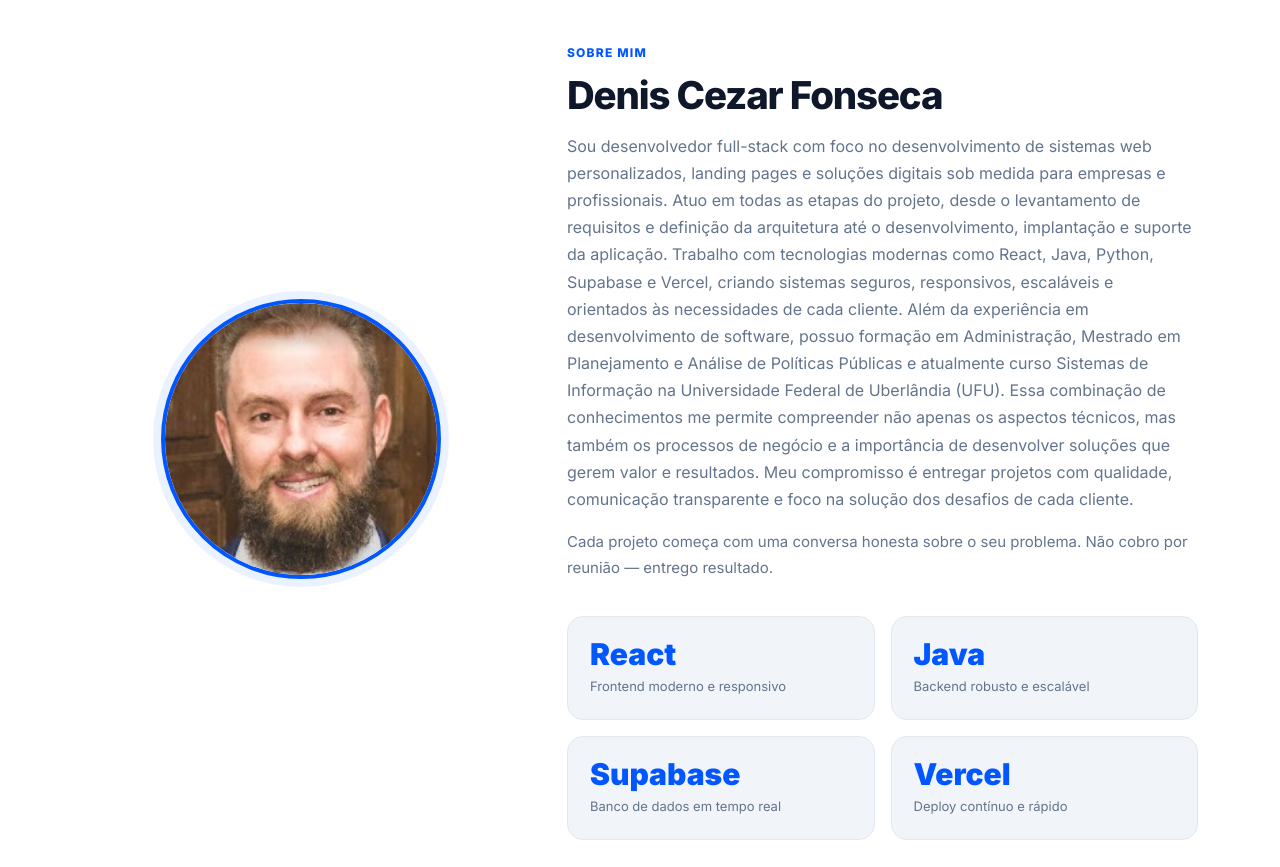
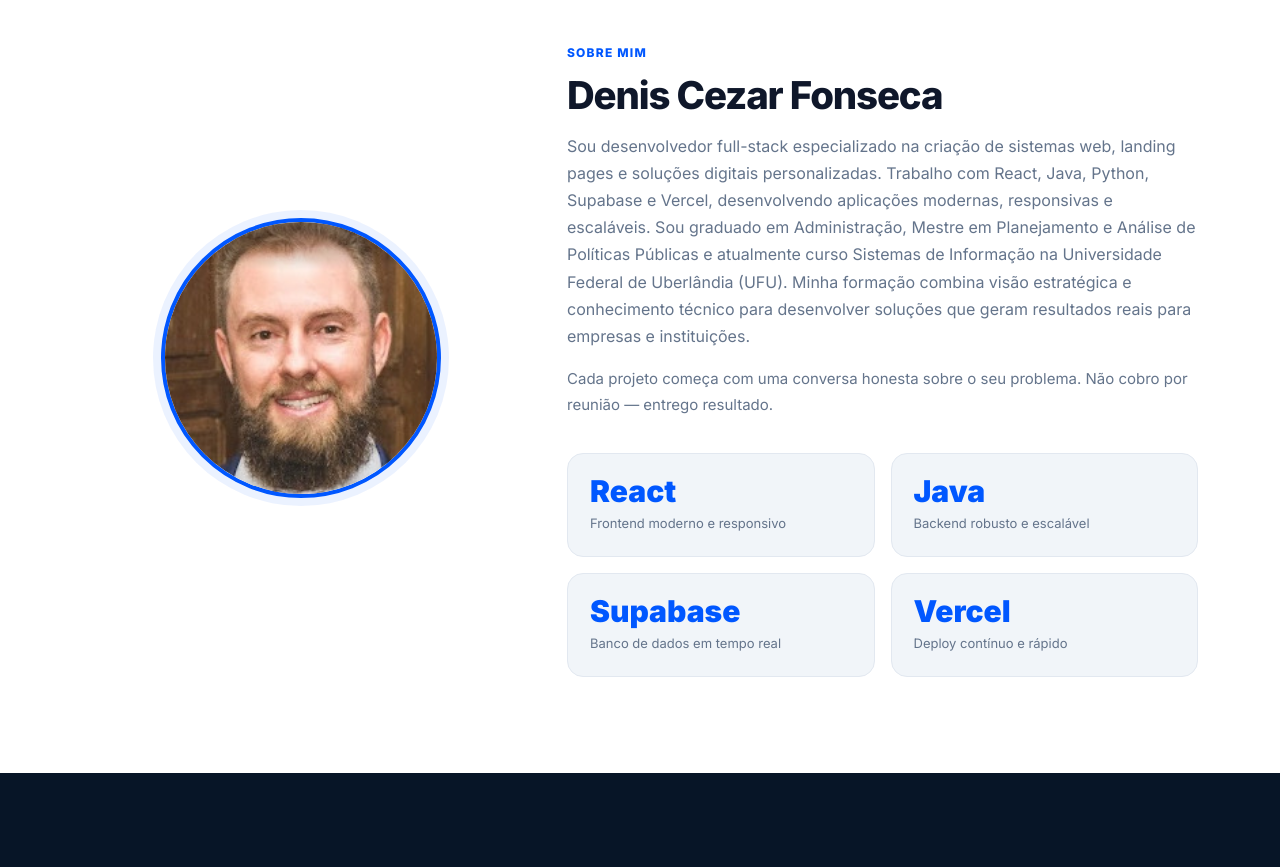
Before and after one commit to dcfonsecaa/dctech-site, a React (Vite) app: page / in a window 1280 px wide. Shown: the part 2700-3567 px from the top of the page. Built offline with nearby package versions, Linux system fonts and the light colour scheme.

Commit message:
Update App.jsx

```diff
--- a/src/App.jsx
+++ b/src/App.jsx
@@ -300,13 +300,10 @@ function About() {
             <span className="section-label">Sobre mim</span>
             <h2 className="section-title">Denis Cezar Fonseca</h2>
             <p className="section-desc" style={{ maxWidth: "100%" }}>
-              Sou desenvolvedor full-stack com foco no desenvolvimento de sistemas web personalizados, landing pages e soluções digitais sob medida para empresas e profissionais.
+              Sou desenvolvedor full-stack especializado na criação de sistemas web, landing pages e soluções digitais personalizadas. Trabalho com React, Java, Python, Supabase e Vercel, desenvolvendo aplicações modernas, responsivas e escaláveis.
 
-Atuo em todas as etapas do projeto, desde o levantamento de requisitos e definição da arquitetura até o desenvolvimento, implantação e suporte da aplicação. Trabalho com tecnologias modernas como React, Java, Python, Supabase e Vercel, criando sistemas seguros, responsivos, escaláveis e orientados às necessidades de cada cliente.
+Sou graduado em Administração, Mestre em Planejamento e Análise de Políticas Públicas e atualmente curso Sistemas de Informação na Universidade Federal de Uberlândia (UFU). Minha formação combina visão estratégica e conhecimento técnico para desenvolver soluções que geram resultados reais para empresas e instituições.
 
-Além da experiência em desenvolvimento de software, possuo formação em Administração, Mestrado em Planejamento e Análise de Políticas Públicas e atualmente curso Sistemas de Informação na Universidade Federal de Uberlândia (UFU). Essa combinação de conhecimentos me permite compreender não apenas os aspectos técnicos, mas também os processos de negócio e a importância de desenvolver soluções que gerem valor e resultados.
-
-Meu compromisso é entregar projetos com qualidade, comunicação transparente e foco na solução dos desafios de cada cliente.
 
             </p>
             <p style={{ color: "var(--muted)", fontSize: 15, lineHeight: 1.7, marginTop: 12 }}>
```
